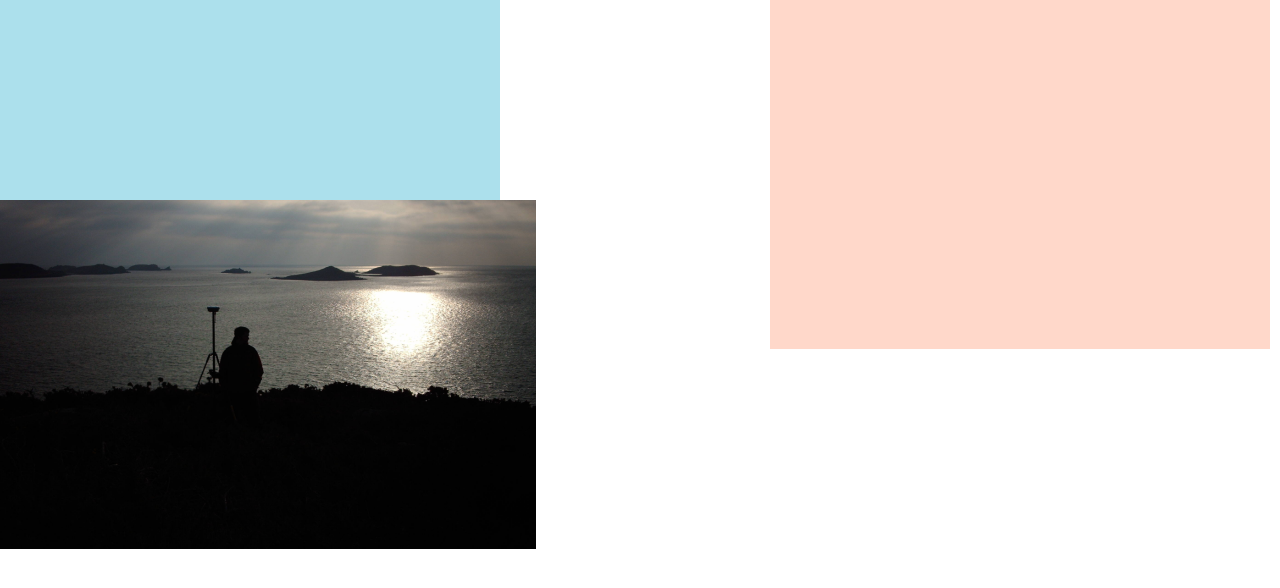
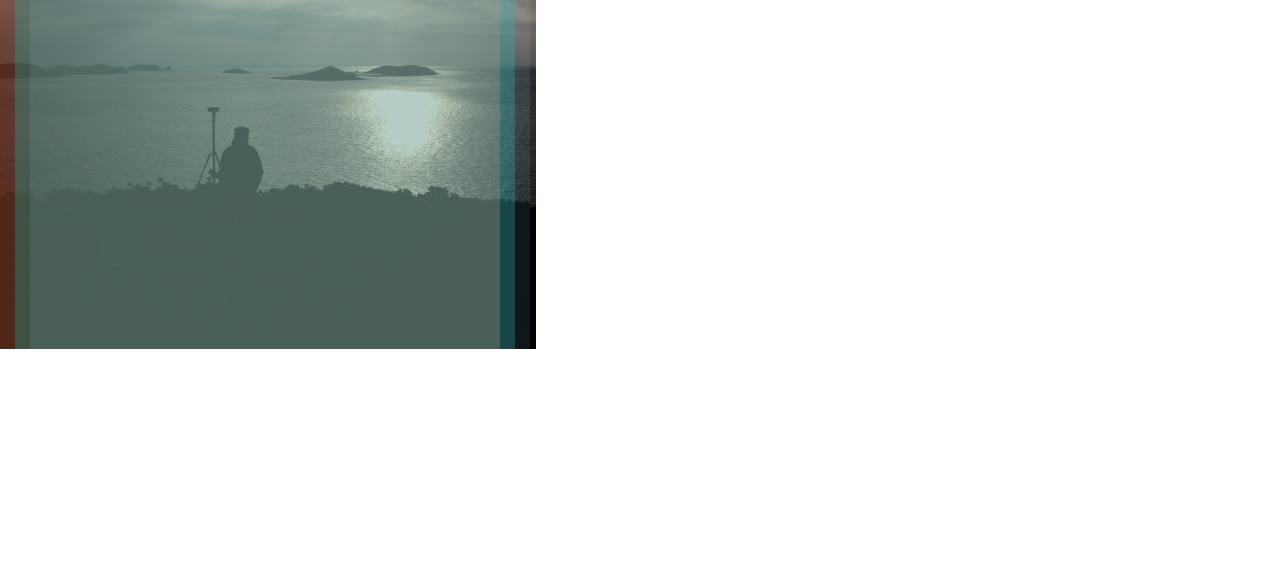
Before and after one commit to gj-aischool-1/1month, a plain HTML site: page prac_2.html in a window 1280 px wide. Drawn offline with Linux system fonts and the light colour scheme.

Commit message:
Feat: prac_2

```diff
--- a/assets/css/prac_2.css
+++ b/assets/css/prac_2.css
@@ -8,7 +8,7 @@
 
   position: absolute;
   opacity: 0.3;
-  right: 10px;
+  z-index: 1;
   /* TODO */
   /* 포지션 구현하기 */
   /* 불투명도 구현하기 */
@@ -19,7 +19,9 @@
   background-color: lightseagreen;
 
   position: absolute;
+  left: 15px;
   opacity: 0.3;
+  z-index: 2;
   /* TODO */
   /* 포지션 구현하기 */
   /* 불투명도 구현하기 */
@@ -30,7 +32,9 @@
   background-color: lightskyblue;
 
   position: absolute;
-  opacity: 0.3;
+  opacity: 0.1;
+  left: 30px;
+  z-index: 3;
   /* TODO */
   /* 포지션 구현하기 */
   /* 불투명도 구현하기 */
@@ -42,5 +46,4 @@
   height: 349px;
 
   position: relative;
-  top: 200px;
 }
```
